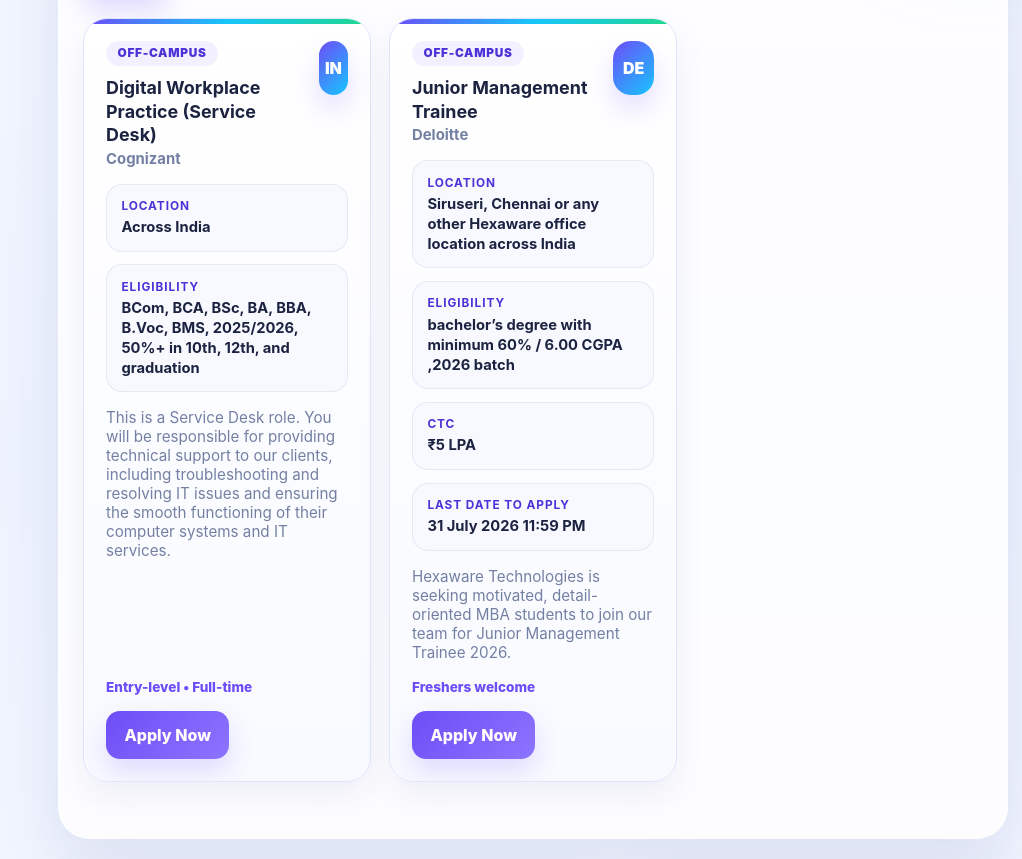
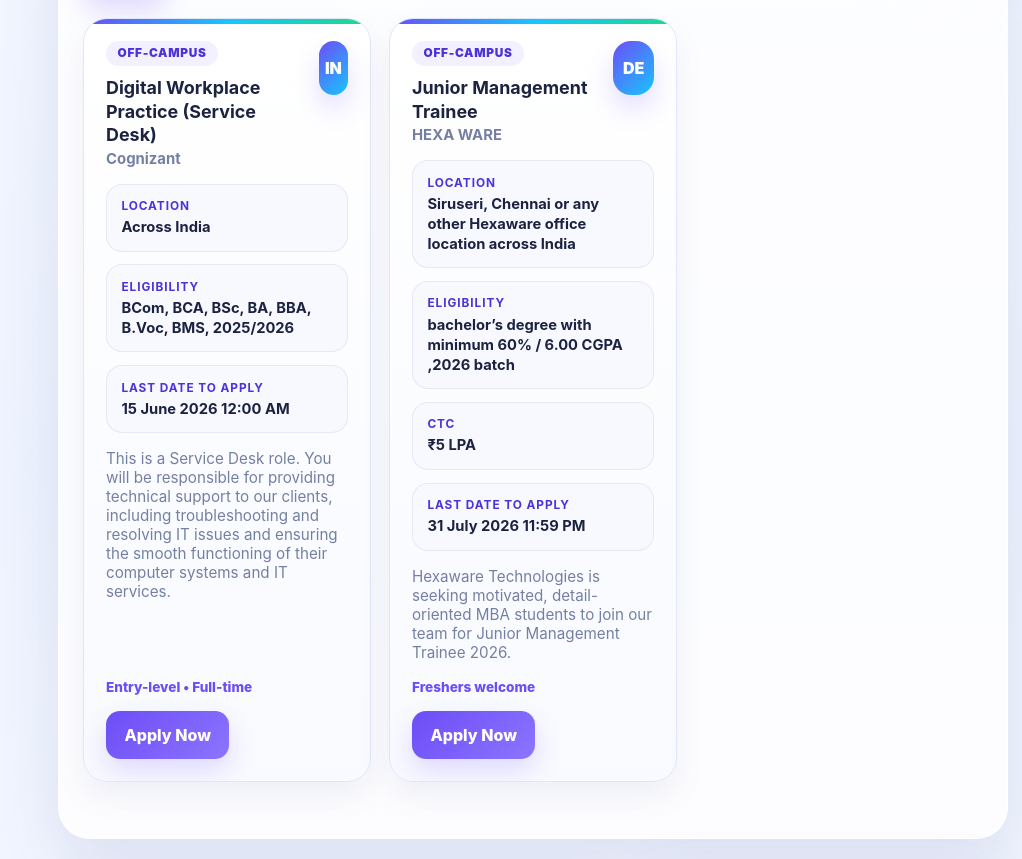
Before and after one commit to thirupathireddy7001/Standalone-Projects, a plain HTML site: page index.html in a window 1280 px wide. Shown: the part 941-1800 px from the top of the page, without its empty margins (258-1280 px from the left). Drawn offline with Linux system fonts and the light colour scheme.

Commit message:
added job data

```diff
--- a/index.html
+++ b/index.html
@@ -471,7 +471,8 @@
     "company": "Cognizant ",
     "badge": "IN",
     "location": "Across India",
-    "eligibility": "BCom, BCA, BSc, BA, BBA, B.Voc, BMS, 2025/2026, 50%+ in 10th, 12th, and graduation",
+    "Last Date to Apply": "15 June 2026 12:00 AM",
+    "eligibility": "BCom, BCA, BSc, BA, BBA, B.Voc, BMS, 2025/2026",
     "description": "This is a Service Desk role. You will be responsible for providing technical support to our clients, including troubleshooting and resolving IT issues and ensuring the smooth functioning of their computer systems and IT services.",
     "note": "Entry-level • Full-time",
     "applyUrl": "https://app.joinsuperset.com/join/#/signup/student/jobprofiles/a8af19f3-444e-43bd-8828-e8656f637a17",
@@ -482,7 +483,7 @@
     "category": "off-campus",
     "categoryLabel": "Off-Campus",
     "title": "Junior Management Trainee",
-    "company": "Deloitte",
+    "company": "HEXA WARE",
     "CTC": "₹5 LPA",
     "Last Date to Apply": "31 July 2026 11:59 PM",
     "badge": "DE",
```
